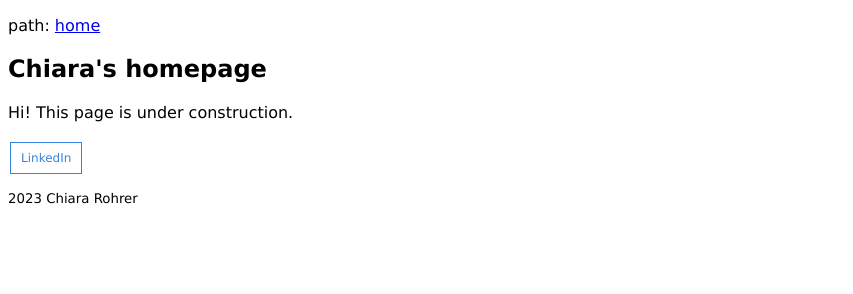
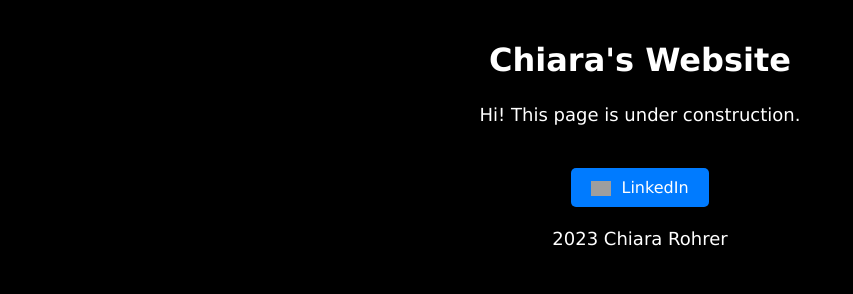
Before and after one commit to chiararohrer/chiararohrer.github.io, a plain HTML site: page index.html in a window 1280 px wide. Shown: the whole page, without its empty margins (0-853 px from the left). Drawn offline with Linux system fonts and the light colour scheme; grey boxes are pictures that could not be loaded.

Commit message:
changes with gpt

```diff
--- a/index.html
+++ b/index.html
@@ -1,41 +1,70 @@
 <!DOCTYPE html>
-<html>
-    <meta name="viewport" content="width=device-width, initial-scale=1.0">
+<html lang="en">
 <head>
     <meta charset="UTF-8">
+    <meta name="viewport" content="width=device-width, initial-scale=1.0">
+    <title>Your Page Title</title>
     <link rel="icon" type="image/x-icon" href="/images/favicon.ico">
     <style>
-          .button {
+        body {
+            font-family: 'Verdana', monospace;
+            background-color: black;
+            color: #fff;
+            margin: 0;
+            padding: 20px;
+            text-align: center;
+        }
+
+        h1 {
             color: white;
-            padding: 8px 10px;
-            text-align: center;
+        }
+
+        p {
+            font-size: 18px;
+            line-height: 1.6;
+        }
+
+        .linkedin-button {
+            background-color: #007bff;
+            color: #fff;
+            padding: 10px 20px;
+            font-size: 16px;
+            border: none;
+            cursor: pointer;
+            margin-top: 20px;
             text-decoration: none;
             display: inline-block;
-            font-size: 12px;
-            margin: 4px 2px;
-            cursor: pointer;
+            border-radius: 5px;
+            transition: background-color 0.3s ease, box-shadow 0.3s ease;
+            box-shadow: 0 4px 6px rgba(0, 0, 0, 0.1);
         }
 
-          .button1 {
-            background-color: white;
-            color: #3784dd;
-            border: 1px solid #3784dd;
+        .linkedin-button:hover {
+            background-color: #0056b3; /* Darker shade for the hover effect */
+            box-shadow: 0 6px 8px rgba(0, 0, 0, 0.2);
         }
 
-          .button1:hover {
-            background-color: #3784dd;
-            color: white;
+        .linkedin-logo {
+            width: 20px; /* Adjust the size as needed */
+            height: auto;
+            margin-right: 5px;
+            vertical-align: middle;
         }
     </style>
 </head>
-    <nav class="menu">
+
+<!-- <nav class="menu">
   <p style="font-family:verdana;">path: <a href="index.html">home</a></p>
 </nav>
-    <body>
-      <title>Chiara's homepage</title>
-      <h2 style="font-family:verdana;">Chiara's homepage</h2>
-      <p style="font-family:verdana;">Hi! This page is under construction.</p>
-      <button class="button button1" style="font-family:verdana;" onclick="window.location.href='https://www.linkedin.com/in/chiara-rohrer-819643249';" >LinkedIn</button>
+<body> -->
+    <h1>Chiara's Website</h1>
+    <p>Hi! This page is under construction.</p>
+
+    <!-- LinkedIn Profile Button with Logo -->
+    <a href='https://www.linkedin.com/in/chiara-rohrer-819643249' target="_blank" class="linkedin-button">
+        <img src="https://upload.wikimedia.org/wikipedia/commons/7/76/Font_Awesome_5_brands_linkedin.svg" alt="LinkedIn Logo" class="linkedin-logo">
+    LinkedIn
+    </a>
 </body>
 <footer>
   <small><p style="font-family:verdana;">2023 Chiara Rohrer</p></small>
```
Lines whose indentation alone changed are shown as unchanged.
